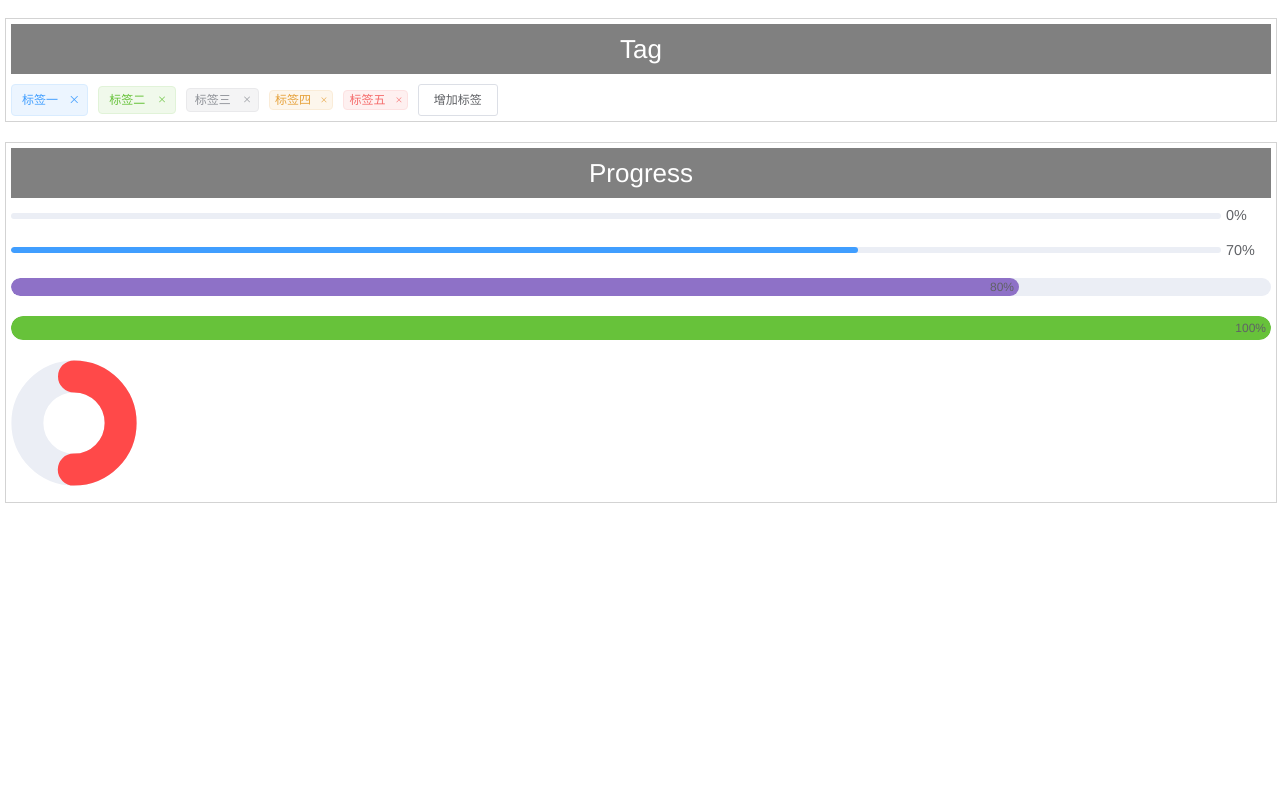
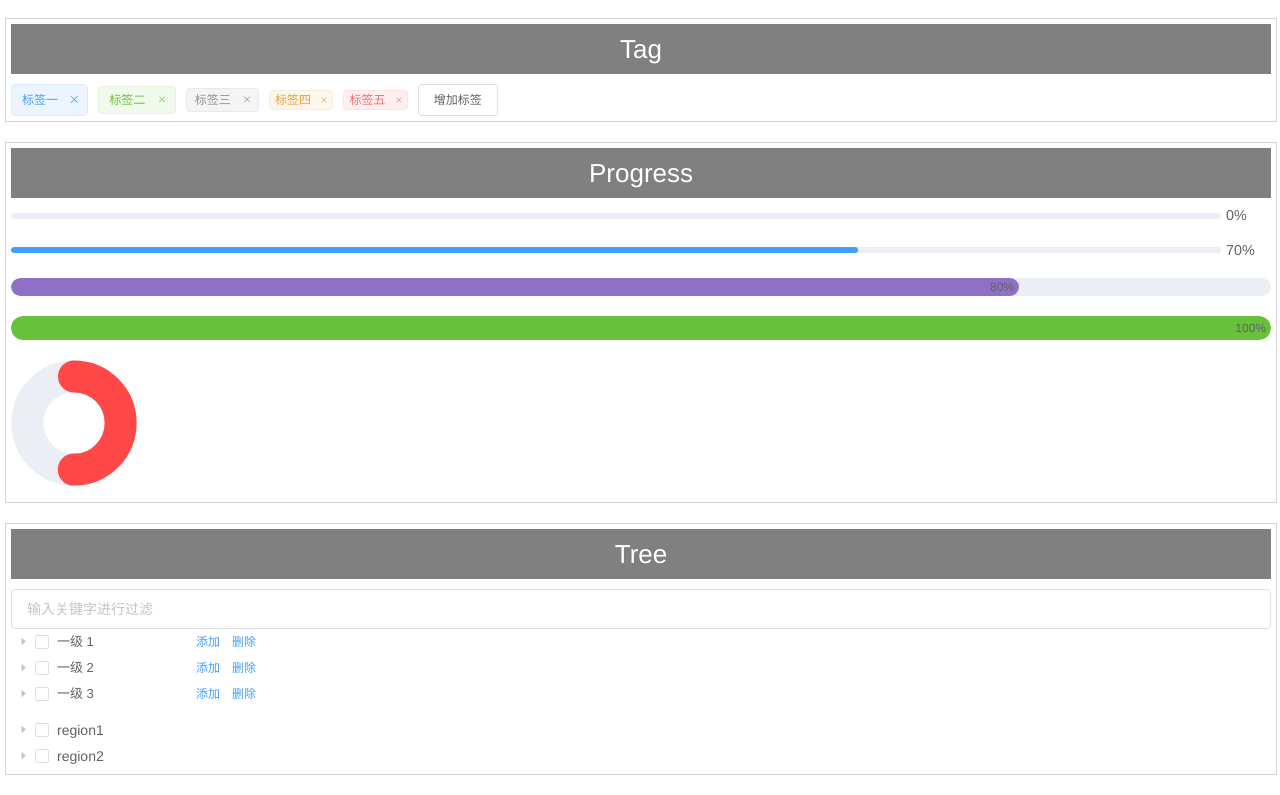
Before and after one commit to guojs-github/element-ex, a Vue app: page /#/ in a window 1280 px wide. Shown: the part 7932-8727 px from the top of the page. Before the commit the page ends 8455 px from the top, so only its background shows below. Built offline with nearby package versions, Linux system fonts and the light colour scheme.

Commit message:
20190129 Tree

```diff
--- a/src/components/Test.vue
+++ b/src/components/Test.vue
@@ -21,6 +21,7 @@
 		<Table/>
 		<Tag/>
 		<Progress/>
+		<Tree/>
 	</div>
 </template>
 
@@ -46,6 +47,7 @@
 	import Table from './Table/Table'
 	import Tag from './Tag/Tag'
 	import Progress from './Progress/Progress'
+	import Tree from './Tree/Tree'
 	export default {
 		name: 'Test',
 
@@ -75,7 +77,8 @@
 			Form,
 			Table,
 			Tag,
-			Progress
+			Progress,
+			Tree
 		}
 	}
 </script>
--- /dev/null
+++ b/src/components/Tree/Tree.less
@@ -0,0 +1,24 @@
+/*
+	Tree style
+*/
+
+.test-item.tree {
+	& > .row {
+		width: 100%;
+		min-height: 30px;
+		line-height: 30px;
+
+		span.custom-tree-node {
+			display: flex;
+			flex-flow: row;
+			justify-content: space-between;
+			align-items: center;
+
+			width: 200px;
+		}
+	}
+
+	.row + .row {
+		margin-top: 10px;
+	}
+}
--- /dev/null
+++ b/src/components/Tree/Tree.vue
@@ -0,0 +1,207 @@
+<template>
+    <div class='test-item tree'>
+		<div class='title'>Tree</div>
+
+		<div class='row'>
+			<el-input placeholder="输入关键字进行过滤" v-model="filterText">
+			</el-input>
+
+			<el-tree
+				ref='tree1'
+				:data='data'
+				:props='props'
+				node-key='id'
+				accordion
+				draggable
+				show-checkbox
+				:filter-node-method='filterNode'
+				@node-click='onNodeClick'>
+				<span class='custom-tree-node' slot-scope='{ node, data }'>
+					<span>{{ node.label }}</span>
+					<span>
+						<el-button
+							type="text"
+							size="mini"
+							@click="() => append(data)">
+							添加
+						</el-button>
+						<el-button
+							type="text"
+							size="mini"
+							@click="() => remove(node, data)">
+							删除
+						</el-button>
+					</span>
+				</span>
+			</el-tree>
+		</div>
+
+		<div class='row'>
+			<el-tree
+				:props='dynProps'
+				:load='loadNodes'
+				lazy
+				show-checkbox
+				@check-change="onCheckChange">
+			</el-tree>
+		</div>
+
+	</div>
+</template>
+
+<script>
+	let id = 10000
+
+	export default {
+		name: 'Tree',
+
+		data () {
+			return {
+				data: [{
+					id: 1,
+					label: '一级 1',
+					children: [{
+						id: 11,
+						label: '二级 1-1',
+						children: [{
+							id: 111,
+							label: '三级 1-1-1'
+						}]
+					}]
+				}, {
+					id: 2,
+					label: '一级 2',
+					children: [{
+						id: 21,
+						label: '二级 2-1',
+						children: [{
+							id: 211,
+							label: '三级 2-1-1'
+						}]
+					}, {
+						id: 22,
+						label: '二级 2-2',
+						children: [{
+							id: 221,
+							label: '三级 2-2-1'
+						}]
+					}]
+				}, {
+					id: 3,
+					label: '一级 3',
+					children: [{
+						id: 31,
+						label: '二级 3-1',
+						children: [{
+							id: 311,
+							label: '三级 3-1-1'
+						}]
+					}, {
+						id: 32,
+						label: '二级 3-2',
+						children: [{
+							id: 321,
+							label: '三级 3-2-1'
+						}]
+					}]
+				}],
+				props: {
+					children: 'children',
+					label: 'label'
+				},
+				filterText: '',
+				dynProps: {
+					label: 'name',
+					children: 'zones'
+				},
+				count: 900
+			}
+		},
+
+		methods: {
+			onNodeClick (data) {
+				console.log(data)
+			},
+
+			onCheckChange (data, checked, indeterminate) {
+				console.log(data, checked, indeterminate)
+			},
+
+			/**********************/
+			filterNode (value, data) {
+				if (!value) return true
+				return data.label.indexOf(value) !== -1
+			},
+
+			append (data) {
+				const newChild = {
+					id: id++,
+					label: '测试项目',
+					children: []
+				}
+
+				if (!data.children) {
+					this.$set(data, 'children', [])
+				}
+
+				data.children.push(newChild)
+			},
+
+			remove (node, data) {
+				const parent = node.parent
+				const children = parent.data.children || parent.data
+				const index = children.findIndex(d => d.id === data.id)
+				children.splice(index, 1)
+			},
+
+			loadNodes (node, resolve) {
+				if (node.level === 0) {
+					return resolve([{
+										name: 'region1'
+									}, {
+										name: 'region2'
+									}])
+				}
+				if (node.level > 3) {
+					return resolve([])
+				}
+
+				var hasChild
+				if (node.data.name === 'region1') {
+					hasChild = true
+				} else if (node.data.name === 'region2') {
+					hasChild = false
+				} else {
+					hasChild = Math.random() > 0.5
+				}
+
+				setTimeout(() => {
+					var data
+					if (hasChild) {
+						data = [{
+							name: 'zone' + this.count++
+						}, {
+							name: 'zone' + this.count++
+						}]
+					} else {
+						data = []
+					}
+
+					resolve(data)
+				}, 500)
+			}
+		},
+
+		watch: {
+			filterText (val) {
+				this.$refs.tree1.filter(val)
+			}
+		}
+	}
+</script>
+
+<!-- Add "scoped" attribute to limit CSS to this component only -->
+<style scoped src='../Test.less' lang='less'/>
+<style scoped src='./Tree.less' lang='less'/>
+<style scoped>
+</style>
```
